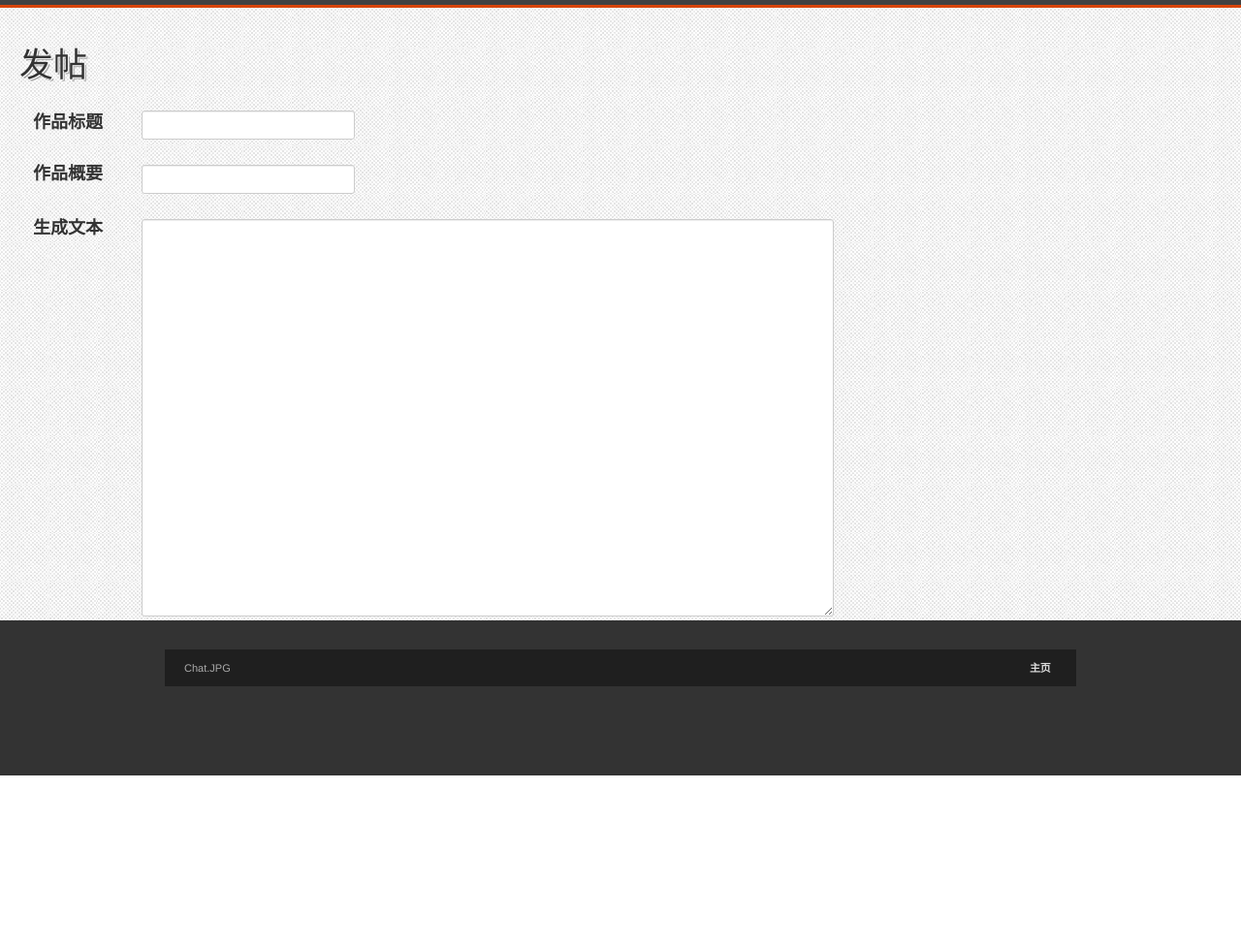
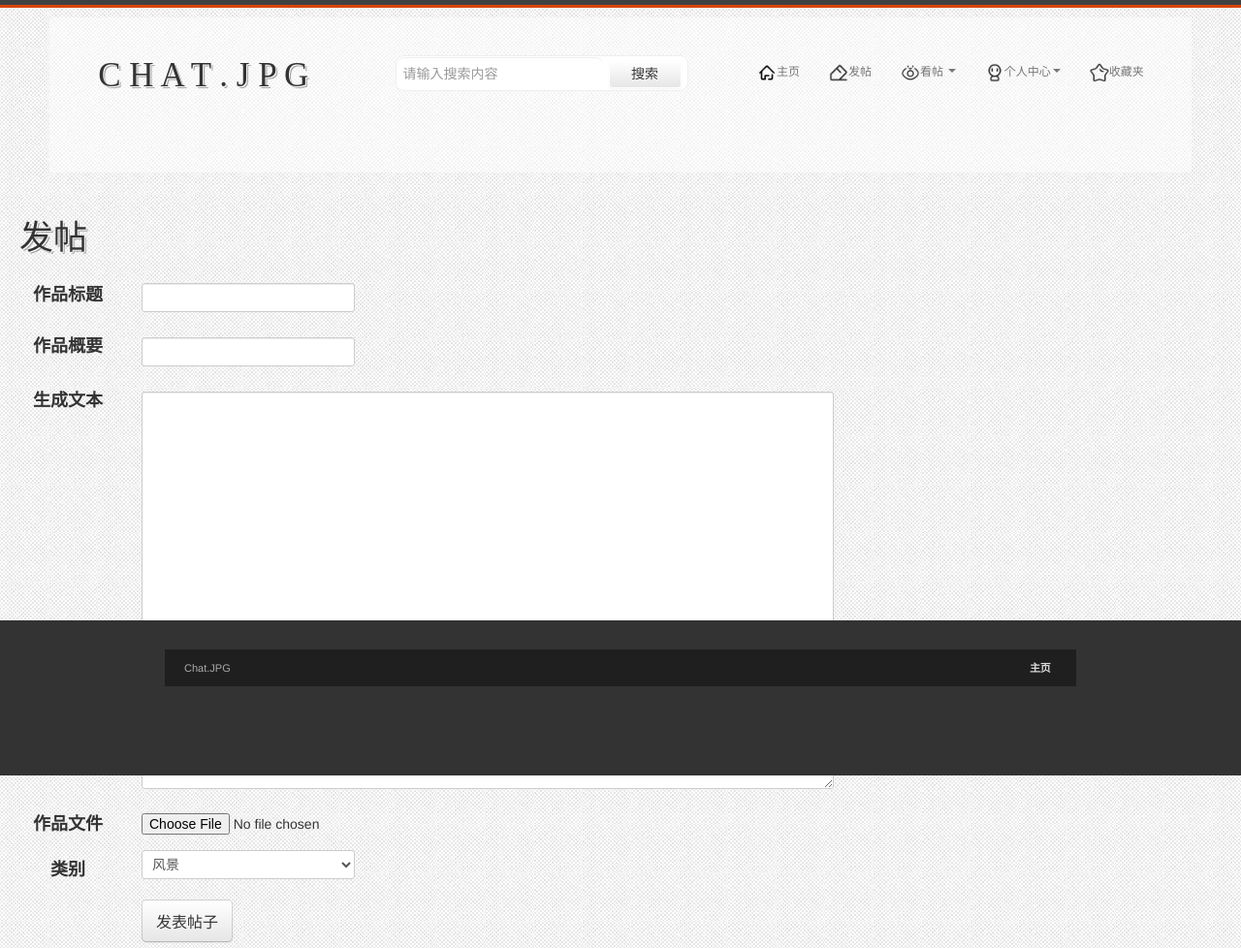
Before and after one commit to zshihang213/chat, a Django app: page /publish/ in a window 1280 px wide. Shown: the whole page at 97% size. Before the commit the page ends 800 px from the top, so only its background shows below. Run offline with Django 3.2, Linux system fonts and the light colour scheme; data that the repository does not hold is empty; some libraries are stand-ins or nearby versions.

Commit message:
添加导航栏

```diff
--- a/templates/publish.html
+++ b/templates/publish.html
@@ -36,6 +36,53 @@
 <div class="color-bar-1"></div>
 <div class="color-bar-2 color-bg"></div>
 
+<!-- logo，搜索框，导航栏 -->
+<div style="background-color: rgba(255,255,255,0.5);width: 92%;height: 20%;margin-bottom: 8px;margin-left: 4%">
+    <div style="margin-left: 30px;margin-top: 10px;margin-bottom: 15px;">
+    <!-- 左上角图片和logo -->
+        <div class="span5 logo" style="width: 250px;">
+            <h4 style="font-size: 35px;font-family:'Arial Rounded MT Bold';margin-right: 0px">C h a t . J P G</h4>
+        </div>
+
+        <!-- 搜索框-->
+        <form action="/all-0-0-0" method="post" style="margin-left:5%; width: 300px;background-color: #ffffff;box-shadow:0 0 0 1px #eee;border-radius: 8px 8px 8px 8px;" class="span5 logo navbar-form navbar-left">
+        {% csrf_token %}
+        <div style="float: left;" class="form-group">
+            <input  name="keys" type="text" class="form-control" style="border-color: #ffffff;border-radius: 8px 8px 8px 8px;height: 25px;width: 200px;margin: 0 auto;position: relative;" placeholder="请输入搜索内容">
+        </div>
+        <button style="margin-top: 3px; margin-left: 5px;width: 75px;background-color: #FFFFFF;border-color: #FFFFFF" type="submit" class="btn btn-default">搜索</button>
+        </form>
+
+       <!-- 导航栏 -->
+        <div class="navbar hidden-phone" style="height: 10px;">
+
+            <ul class="nav" style="margin-top: 35px;margin-left: 5%;">
+                <li ><a href="/home"><img src="../static/img/home.png" style="height: 20px;width: 20px">主页</a></li>
+                <li><a href="/publish"><img src="../static/img/publish.png" style="height: 20px;width: 20px">发帖</a>&nbsp;</li>
+                <li class="dropdown">
+                    <a class="dropdown-toggle" data-toggle="dropdown" href="#"><img src="../static/img/scan.png" style="height: 20px;width: 20px">看帖 <b
+                            class="caret"></b></a>
+                    <ul class="dropdown-menu">
+                        <li><a href="/all-0-0-0">全部帖子</a></li>
+                        {% for kind in kinds %}
+                            <li><a href="/all-{{ kind.id }}-0-0">{{ kind.k_name }}</a></li>
+                        {% endfor %}
+                    </ul>
+                </li>
+
+                <li class="dropdown">
+                    <a class="dropdown-toggle" data-toggle="dropdown"><img src="../static/img/self-inform.png" style="height: 20px;width: 20px">个人中心<b class="caret"></b></a>
+                    <ul class="dropdown-menu">
+                    <li><a href="/edit-pwd">修改密码</a></li>
+                        <li><a href="/edit-inform">修改个人信息</a></li>
+                    </ul>
+                </li>
+                <li><a href="/likes"><img src="../static/img/likes.png" style="height: 20px;width: 20px">收藏夹</a></li>
+            </ul>
+        </div>
+    </div>
+</div>
+ <!-- 导航栏结束 -->
 
 <div class="span5 logo" style="width: 250px">
             <h4 style="font-size: 35px;font-family:'Arial Rounded MT Bold';margin-right: 0px">发帖</h4>
```
